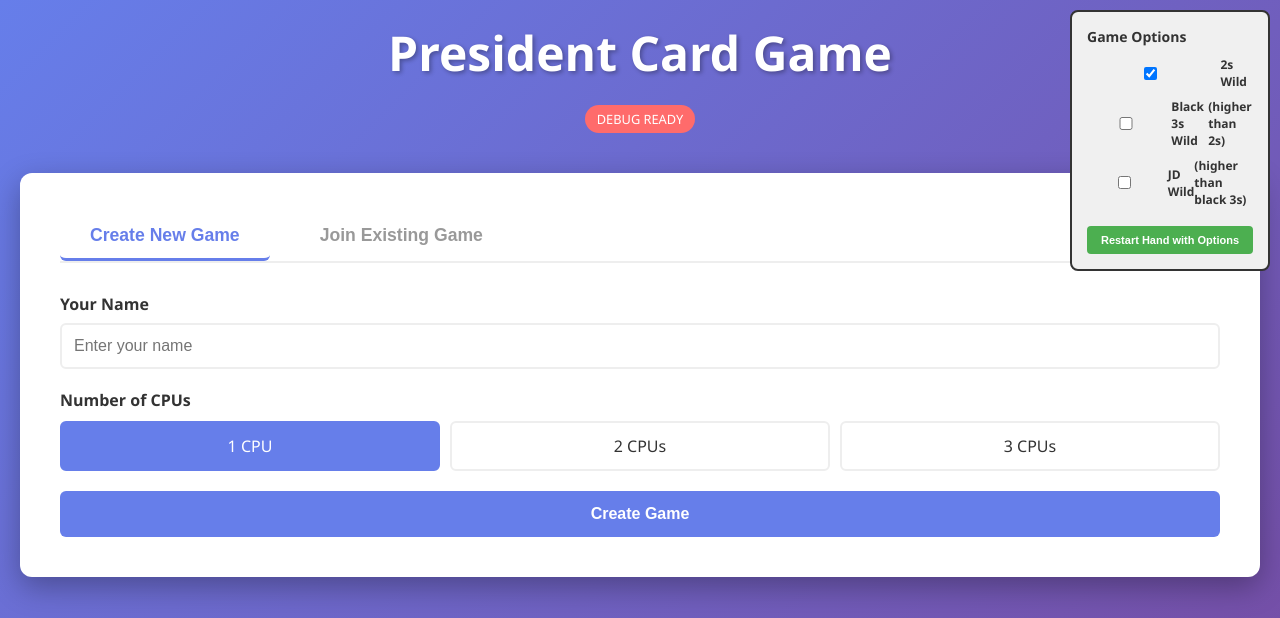
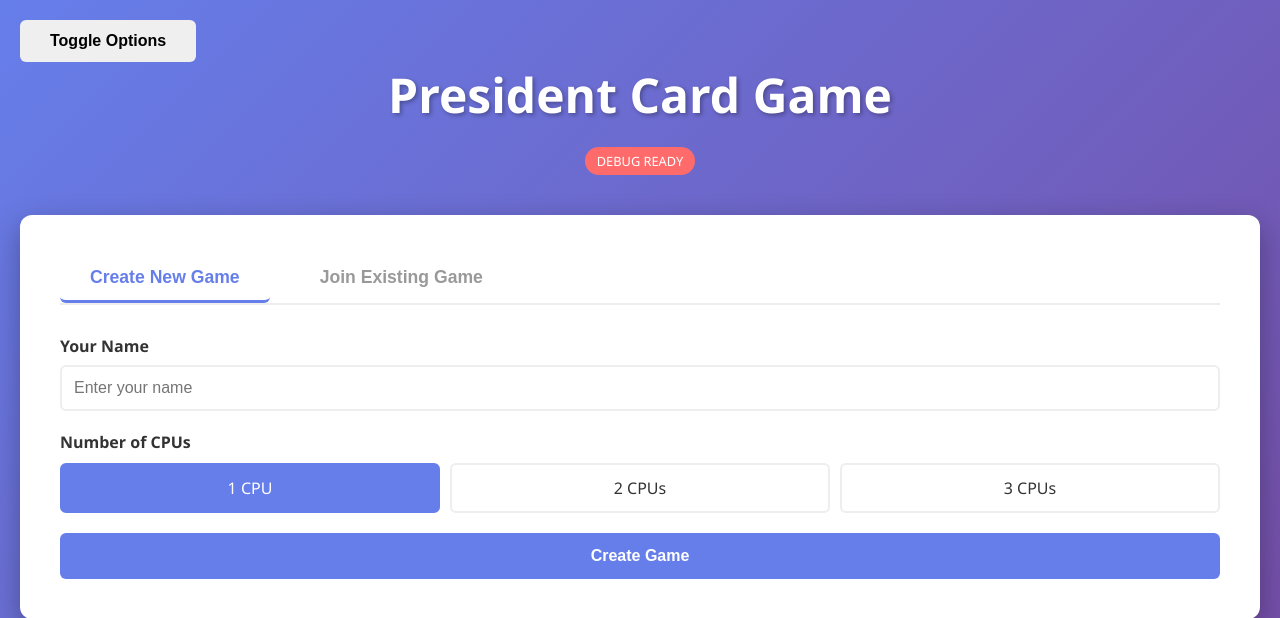
Before and after one commit to onewingmatt/Presidentfly, a Flask app: page / in a window 1280 px wide. Shown: the top 618 px of the page. Run offline with Flask 3, Linux system fonts and the light colour scheme; some libraries are stand-ins or nearby versions.

Commit message:
Options toggle html

```diff
--- a/templates/president.html
+++ b/templates/president.html
@@ -1,8 +1,9 @@
 <!DOCTYPE html>
+
 <html lang="en">
 <head>
-    <meta charset="UTF-8">
-    <meta name="viewport" content="width=device-width, initial-scale=1.0">
+<meta charset="utf-8"/>
+<meta content="width=device-width, initial-scale=1.0" name="viewport"/>
 <title>President Card Game</title>
 <script src="https://cdn.socket.io/4.5.4/socket.io.min.js"></script>
 <style>
@@ -545,138 +546,23 @@
             margin-bottom: 15px;
             border-left: 4px solid #f44336;
         }
-
-        .options-panel {
-            position: fixed;
-            right: 10px;
-            top: 10px;
-            background: #f0f0f0;
-            border: 2px solid #333;
-            padding: 15px;
-            border-radius: 8px;
-            max-width: 200px;
-            font-size: 12px;
-            z-index: 100;
-        }
-        .options-panel h3 {
-            margin-top: 0;
-            margin-bottom: 10px;
-            font-size: 14px;
-        }
-        .option-item {
-            margin-bottom: 8px;
-        }
-        .option-item label {
-            display: flex;
-            align-items: center;
-            cursor: pointer;
-        }
-        .option-item input[type="checkbox"] {
-            margin-right: 6px;
-        }
-        #restartBtn {
-            width: 100%;
-            padding: 8px;
-            margin-top: 10px;
-            background: #4CAF50;
-            color: white;
-            border: none;
-            border-radius: 4px;
-            cursor: pointer;
-            font-size: 11px;
-            font-weight: bold;
-        }
-        #restartBtn:hover {
-            background: #45a049;
-        }
     </style>
-</head>
-<body>
-    <div id="optionsPanel" class="options-panel">
-        <h3>Game Options</h3>
-        <div class="option-item">
-            <label>
-                <input type="checkbox" id="opt_twos_wild" checked>
-                <strong>2s Wild</strong>
-            </label>
-        </div>
-        <div class="option-item">
-            <label>
-                <input type="checkbox" id="opt_black3s_wild">
-                <strong>Black 3s Wild</strong> (higher than 2s)
-            </label>
-        </div>
-        <div class="option-item">
-            <label>
-                <input type="checkbox" id="opt_jd_wild">
-                <strong>JD Wild</strong> (higher than black 3s)
-            </label>
-        </div>
-        <button id="restartBtn" onclick="restartWithOptions()">Restart Hand with Options</button>
-    </div>
-
-    <style>
-        .options-panel {
-            position: fixed;
-            right: 10px;
-            top: 10px;
-            background: #f0f0f0;
-            border: 2px solid #333;
-            padding: 15px;
-            border-radius: 8px;
-            max-width: 200px;
-            font-size: 12px;
-            z-index: 100;
-        }
-        .options-panel h3 {
-            margin-top: 0;
-            margin-bottom: 10px;
-            font-size: 14px;
-        }
-        .option-item {
-            margin-bottom: 8px;
-        }
-        .option-item label {
-            display: flex;
-            align-items: center;
-            cursor: pointer;
-        }
-        .option-item input[type="checkbox"] {
-            margin-right: 6px;
-        }
-        #restartBtn {
-            width: 100%;
-            padding: 8px;
-            margin-top: 10px;
-            background: #4CAF50;
-            color: white;
-            border: none;
-            border-radius: 4px;
-            cursor: pointer;
-            font-size: 11px;
-            font-weight: bold;
-        }
-        #restartBtn:hover {
-            background: #45a049;
-        }
-    </style>
-
+<style>.options-panel { display: none; }</style></head>
+<body><div id="roomID_container"><button id="toggleOptionsBtn">Toggle Options</button></div>
 <div class="container">
 <div class="header">
 <h1>President Card Game</h1>
 <span class="debug-badge">DEBUG READY</span>
 </div>
-
 <div id="setupPhase">
 <div class="tabs">
 <button class="tab-btn active" onclick="switchTab('create')">Create New Game</button>
 <button class="tab-btn" onclick="switchTab('join')">Join Existing Game</button>
 </div>
-
-            <div id="create" class="tab-content active">
+<div class="tab-content active" id="create">
 <div class="form-group">
 <label>Your Name</label>
-                    <input type="text" id="playerName" placeholder="Enter your name">
+<input id="playerName" placeholder="Enter your name" type="text"/>
 </div>
 <div class="form-group">
 <label>Number of CPUs</label>
@@ -688,20 +574,18 @@
 </div>
 <button class="btn-primary" onclick="createGame()">Create Game</button>
 </div>
-
-            <div id="join" class="tab-content">
+<div class="tab-content" id="join">
 <div class="form-group">
 <label>Your Name</label>
-                    <input type="text" id="joinPlayerName" placeholder="Enter your name">
+<input id="joinPlayerName" placeholder="Enter your name" type="text"/>
 </div>
 <div class="form-group">
 <label>Table ID</label>
-                    <input type="text" id="tableId" placeholder="Enter table ID">
+<input id="tableId" placeholder="Enter table ID" type="text"/>
 </div>
 <button class="btn-primary" onclick="joinGame()">Join Game</button>
 </div>
 </div>
-
 <div id="gameArea">
 <div class="game-container">
 <div class="main-game">
@@ -710,47 +594,41 @@
 <div class="status-row">
 <div class="status-item">
 <div class="status-label">Current Player</div>
-                                <div id="currentPlayer" class="status-value">-</div>
+<div class="status-value" id="currentPlayer">-</div>
 </div>
 <div class="status-item">
 <div class="status-label">Will Lead if Pass</div>
-                                <div id="leadPlayerDisplay" class="status-value lead">-</div>
+<div class="status-value lead" id="leadPlayerDisplay">-</div>
 </div>
 </div>
 <div class="status-row">
 <div class="status-item">
 <div class="status-label">Is Your Turn</div>
-                                <div id="isYourTurnDisplay" class="status-value">NO</div>
+<div class="status-value" id="isYourTurnDisplay">NO</div>
 </div>
 <div class="status-item">
 <div class="status-label">Round</div>
-                                <div id="roundNum" class="status-value">1</div>
+<div class="status-value" id="roundNum">1</div>
 </div>
 </div>
 </div>
-
 <div class="section-title">Table</div>
 <div id="tableCards"></div>
-
 <div class="section-title">Players</div>
 <div id="playersList"></div>
-
 <div class="section-title">Your Hand (Click to select)</div>
 <div id="hand"></div>
-
 <div class="controls">
-                        <button id="playBtn" class="btn-play" onclick="playCards()">Play Selected</button>
-                        <button id="clearBtn" class="btn-clear" onclick="clearSelection()">Clear</button>
-                        <button id="passBtn" class="btn-pass" onclick="passCards()">Pass</button>
+<button class="btn-play" id="playBtn" onclick="playCards()">Play Selected</button>
+<button class="btn-clear" id="clearBtn" onclick="clearSelection()">Clear</button>
+<button class="btn-pass" id="passBtn" onclick="passCards()">Pass</button>
 </div>
 </div>
-
 <div class="sidebar">
 <div class="sidebar-card">
 <div class="sidebar-title">Game ID</div>
 <div class="sidebar-value" id="gameId">-</div>
 </div>
-
 <div class="sidebar-card">
 <div class="sidebar-title">Debug Log</div>
 <div id="debugLog"></div>
@@ -758,7 +636,6 @@
 </div>
 </div>
 </div>
-
 <div id="exchangePhase">
 <h2>Card Exchange Phase</h2>
 <div class="exchange-role-display">Your Role: <span id="exchangeYourRole">-</span></div>
@@ -769,7 +646,6 @@
 </div>
 </div>
 </div>
-
 <script>
         const socket = io();
         let gameState = null;
@@ -1048,28 +924,14 @@
             updateExchangeDisplay();
         }
     </script>
-
 <script>
-        function restartWithOptions() {
-            const twos_wild = document.getElementById('opt_twos_wild').checked;
-            const black_3s_wild = document.getElementById('opt_black3s_wild').checked;
-            const jd_wild = document.getElementById('opt_jd_wild').checked;
-
-            const game_options = {
-                twos_wild: twos_wild,
-                black_3s_wild: black_3s_wild,
-                jd_wild: jd_wild
-            };
-
-            // Send restart request to server
-            socket.emit('restart_hand_with_options', { game_options: game_options });
+    document.getElementById('toggleOptionsBtn').addEventListener('click', function() {
+        var panel = document.getElementById('optionsPanel');
+        if (panel.style.display === 'none' || panel.style.display === '') {
+            panel.style.display = 'block';
+        } else {
+            panel.style.display = 'none';
         }
-
-        // Handle restart response
-        socket.on('hand_restarted', function(data) {
-            console.log('Hand restarted with new options:', data);
-            updateGameState(data.state);
     });
-    </script>
-</body>
+</script></body>
 </html>
```
Lines whose indentation alone changed are shown as unchanged.
